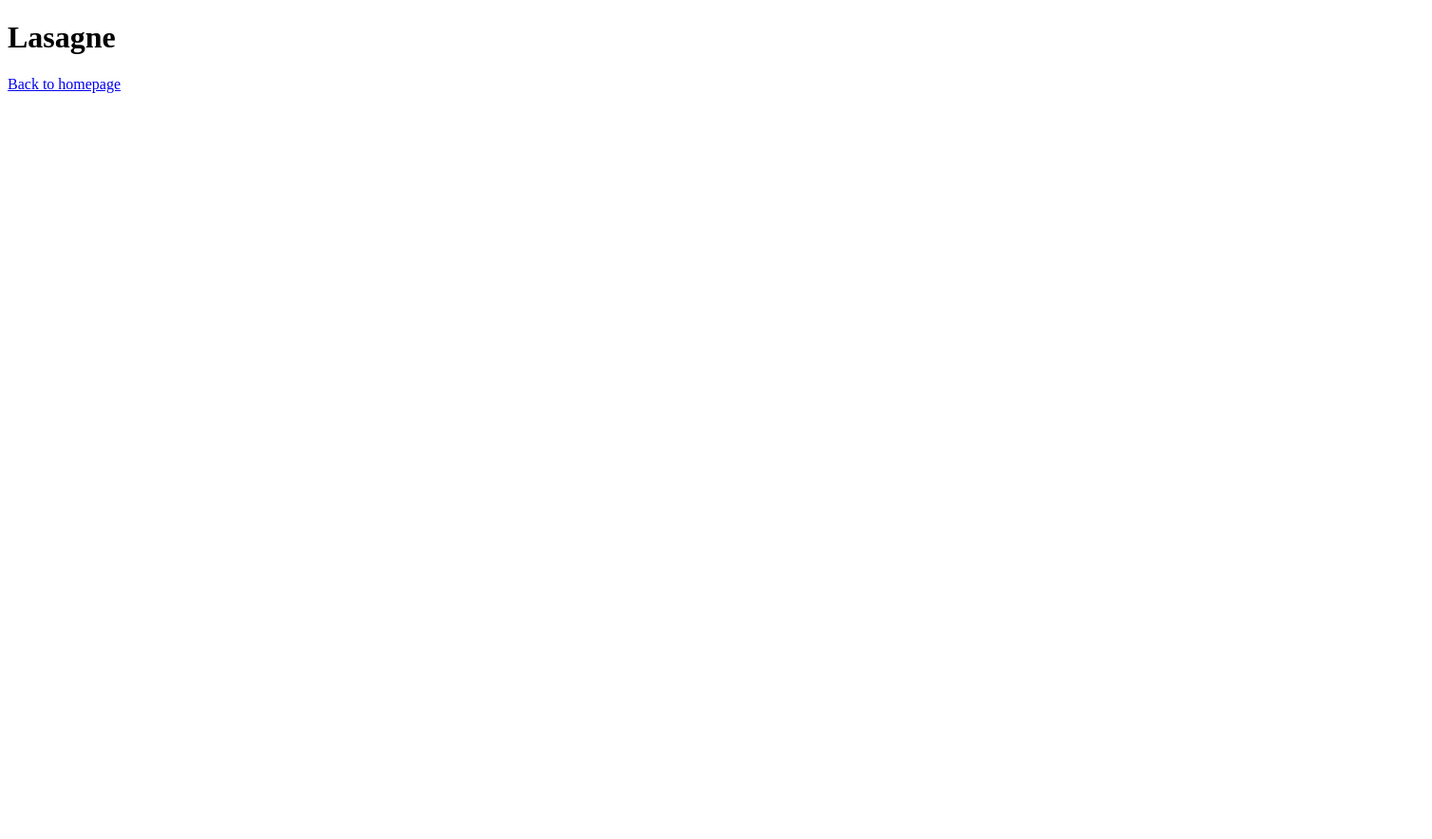
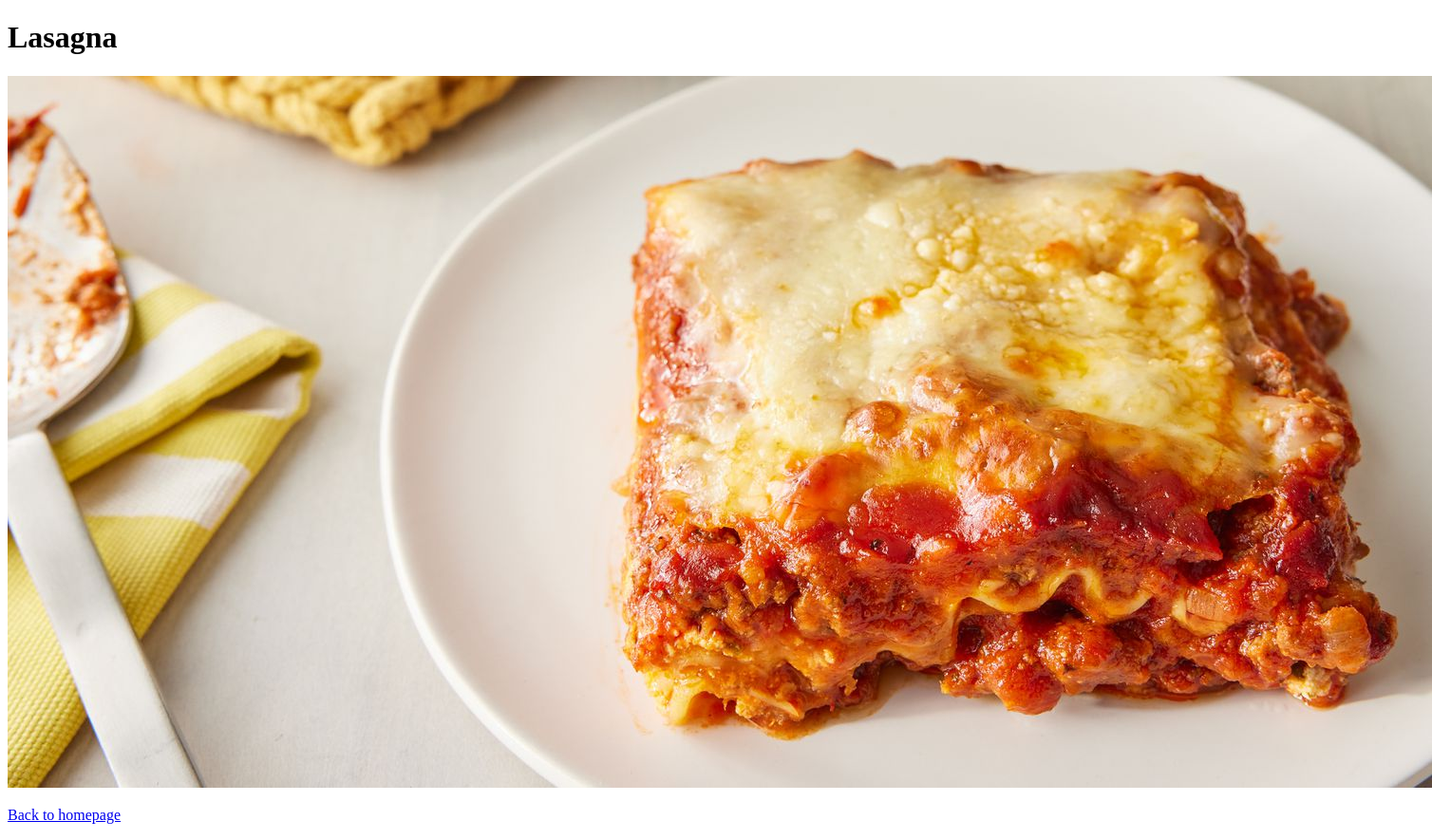
Before and after one commit to KevinDeVijlder/odinproject, a plain HTML site: page html-exercises/odin-recipes/recipes/lasagne.html in a window 1280 px wide. Shown: the whole page at 95% size, 1508 px wide, since content can reach past the window. Before the commit the page ends 800 px from the top, so only its background shows below. Drawn offline with Linux system fonts and the light colour scheme.

Commit message:
Added lasagna picture and fixed typo

```diff
--- a/html-exercises/odin-recipes/recipes/lasagne.html
+++ b/html-exercises/odin-recipes/recipes/lasagne.html
@@ -3,11 +3,11 @@
 <head>
     <meta charset="UTF-8">
     <meta name="viewport" content="width=device-width, initial-scale=1.0">
-    <title>Lasagne</title>
+    <title>Lasagna</title>
 </head>
 <body>
-    <h1>Lasagne</h1>
-
+    <h1>Lasagna</h1>
+    <img src="../images/lasagne.jpg" alt="a plate of lasagna">
     <p><a href="/html-exercises/odin-recipes/index.html">Back to homepage</a></p>
 </body>
 </html>
```
Also changed, not shown: html-exercises/odin-recipes/images/lasagne.jpg (added).
